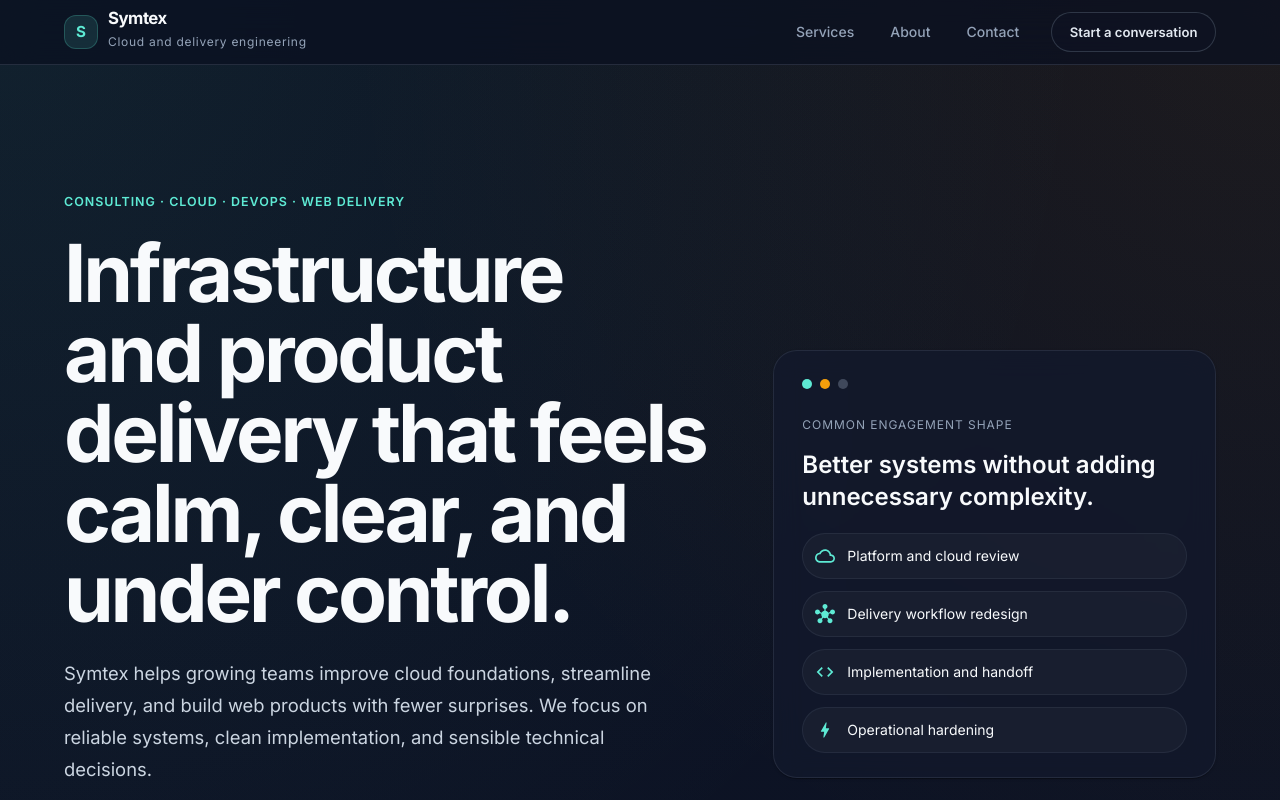
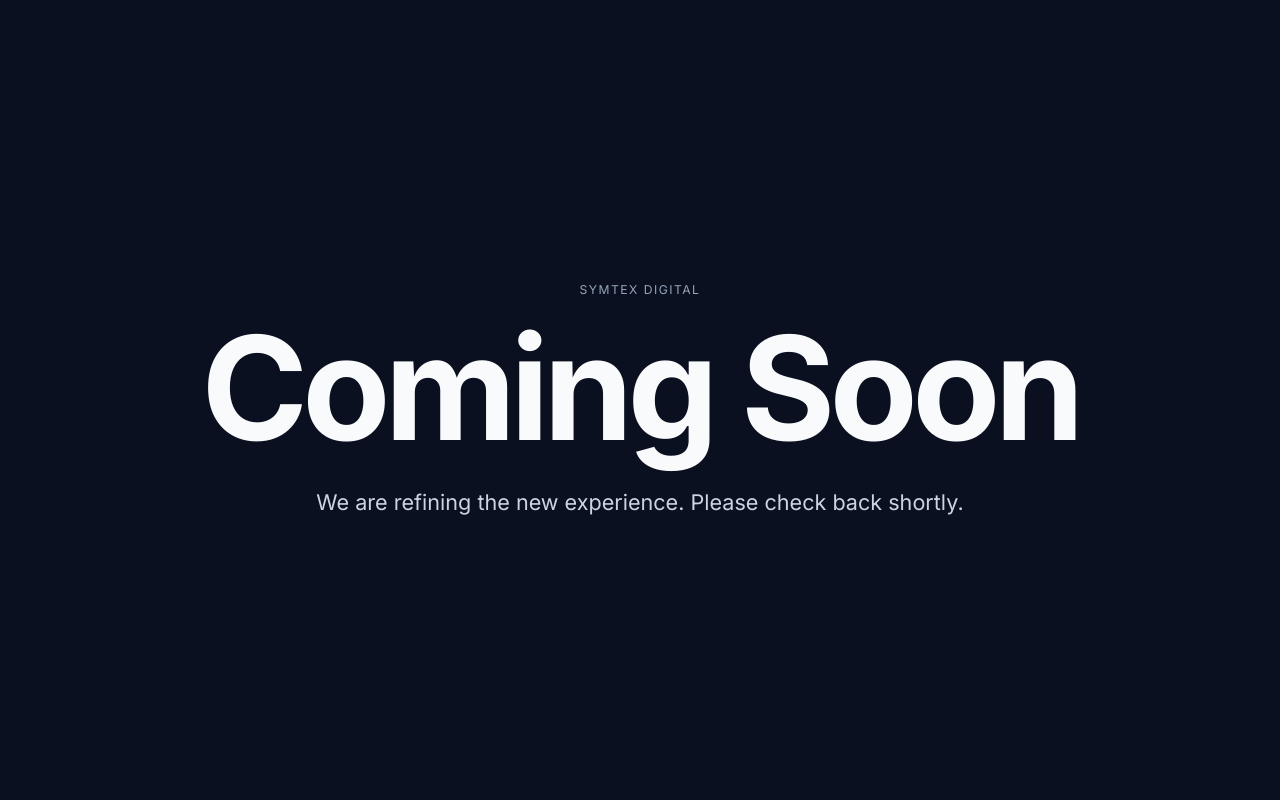
Before and after one commit to symtex-dev/Symtex.dev, a React (Create React App) app in the folder frontend/website/symtex-dev-site/: page / in a window 1280 px wide. Shown: the top 800 px of the page. Built offline with nearby package versions, Linux system fonts and the light colour scheme.

Commit message:
Coming soon

```diff
--- a/frontend/website/symtex-dev-site/src/App.css
+++ b/frontend/website/symtex-dev-site/src/App.css
@@ -18,3 +18,56 @@
 html {
   scroll-behavior: smooth;
 }
+
+html.scroll-locked,
+body.scroll-locked {
+  overflow: hidden;
+  height: 100%;
+  overscroll-behavior: none;
+}
+
+.coming-soon-overlay {
+  position: fixed;
+  inset: 0;
+  z-index: 9999;
+  display: flex;
+  align-items: center;
+  justify-content: center;
+  padding: clamp(28px, 6vw, 80px);
+  width: 100vw;
+  height: 100vh;
+  overflow: hidden;
+  background: #0b1020;
+}
+
+.coming-soon-panel {
+  width: 100%;
+  height: 100%;
+  display: flex;
+  flex-direction: column;
+  align-items: center;
+  justify-content: center;
+  text-align: center;
+}
+
+.coming-soon-kicker {
+  color: #94a3b8;
+  font-size: 0.76rem;
+  letter-spacing: 0.12em;
+  margin-bottom: 10px;
+}
+
+.coming-soon-title {
+  margin: 0;
+  color: #f8fafc;
+  font-size: clamp(3rem, 12vw, 9rem);
+  line-height: 1.08;
+  letter-spacing: -0.04em;
+}
+
+.coming-soon-copy {
+  width: min(680px, 100%);
+  margin-top: 18px;
+  color: #cbd5e1;
+  font-size: clamp(1rem, 2vw, 1.35rem);
+}
--- a/frontend/website/symtex-dev-site/src/App.js
+++ b/frontend/website/symtex-dev-site/src/App.js
@@ -1,48 +1,42 @@
 import React from 'react';
-import { BrowserRouter as Router, Routes, Route, useLocation } from 'react-router-dom';
 import { ThemeProvider, CssBaseline, Box } from '@mui/material';
 import theme from './theme';
-import Navbar from './components/Navbar';
-import Footer from './components/Footer';
-import Home from './pages/Home';
-import Services from './pages/Services';
-import About from './pages/About';
-import Contact from './pages/Contact';
 import './App.css';
 
-function ScrollToTop() {
-  const { pathname } = useLocation();
-  React.useEffect(() => {
-    window.scrollTo(0, 0);
-  }, [pathname]);
-  return null;
-}
-
-function AppContent() {
+function ComingSoonOverlay() {
   return (
-    <Box sx={{ display: 'flex', flexDirection: 'column', minHeight: '100vh' }}>
-      <ScrollToTop />
-      <Navbar />
-      <Box component="main" sx={{ flexGrow: 1 }}>
-        <Routes>
-          <Route path="/" element={<Home />} />
-          <Route path="/services" element={<Services />} />
-          <Route path="/about" element={<About />} />
-          <Route path="/contact" element={<Contact />} />
-        </Routes>
+    <Box
+      role="dialog"
+      aria-modal="true"
+      aria-label="Coming soon"
+      className="coming-soon-overlay"
+    >
+      <Box className="coming-soon-panel">
+        <Box className="coming-soon-kicker">SYMTEX DIGITAL</Box>
+        <Box component="h1" className="coming-soon-title">Coming Soon</Box>
+        <Box className="coming-soon-copy">
+          We are refining the new experience. Please check back shortly.
+        </Box>
       </Box>
-      <Footer />
     </Box>
   );
 }
 
 function App() {
+  React.useEffect(() => {
+    document.documentElement.classList.add('scroll-locked');
+    document.body.classList.add('scroll-locked');
+
+    return () => {
+      document.documentElement.classList.remove('scroll-locked');
+      document.body.classList.remove('scroll-locked');
+    };
+  }, []);
+
   return (
     <ThemeProvider theme={theme}>
       <CssBaseline />
-      <Router>
-        <AppContent />
-      </Router>
+      <ComingSoonOverlay />
     </ThemeProvider>
   );
 }
```
Also changed, not shown: 1 other file (tests, documents, lock files or other folders).
